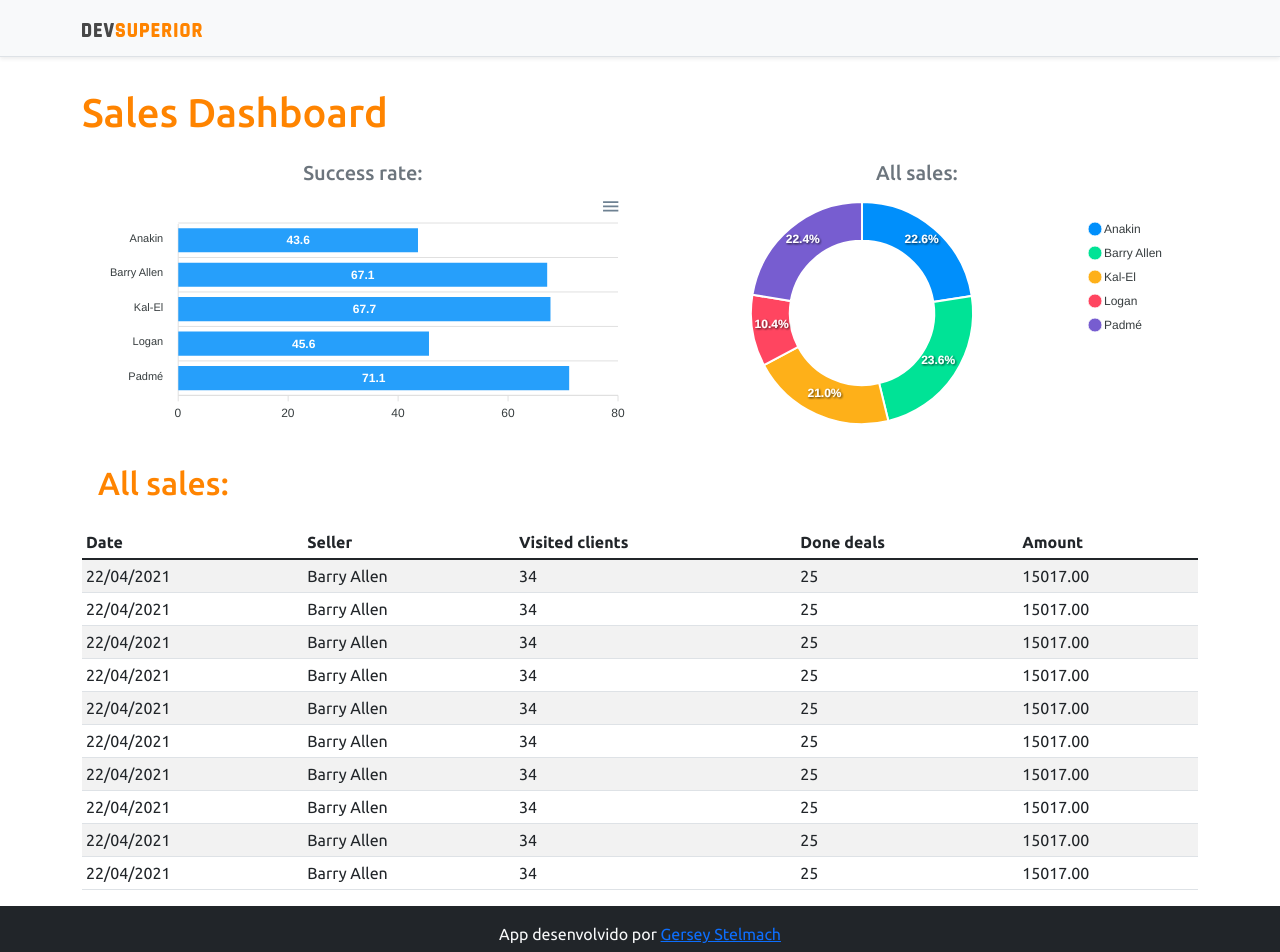
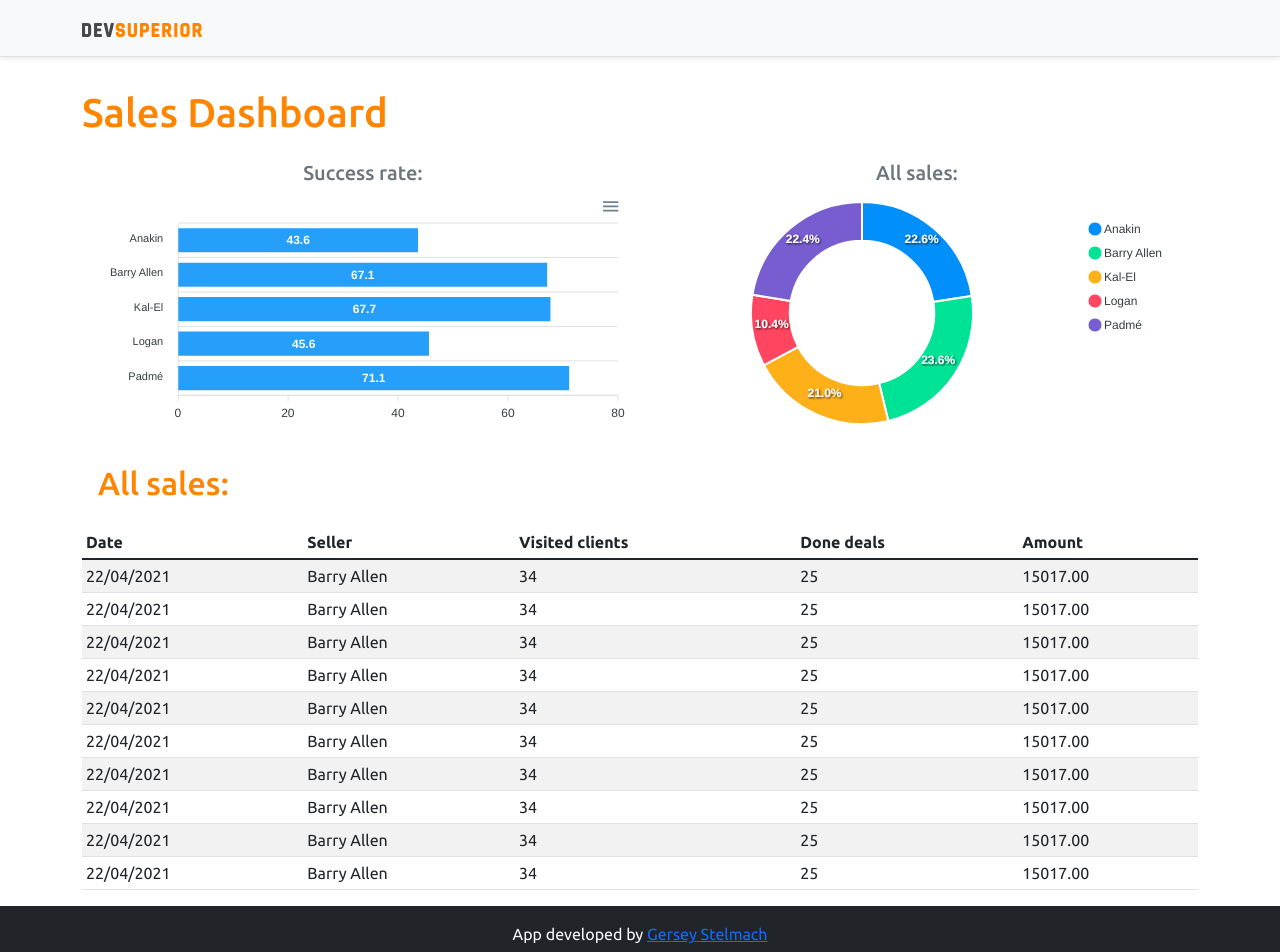
Before and after one commit to gerseystelmach/project-sds5, a React (Create React App) app in the folder frontend/: page / in a window 1280 px wide. Shown: the top 952 px of the page. Built offline with nearby package versions, Linux system fonts and the light colour scheme.

Commit message:
Translating footer to english

```diff
--- a/frontend/src/components/Footer/index.tsx
+++ b/frontend/src/components/Footer/index.tsx
@@ -2,9 +2,9 @@ const Footer = () => {
     return (
         <footer className="footer mt-auto py-3 bg-dark">
             <div className="container">
-                <p className="text-light">App desenvolvido por <a href="https://github.com/gerseystelmach" target="_blank" rel="noreferrer">Gersey Stelmach</a></p>
+                <p className="text-light">App developed by <a href="https://github.com/gerseystelmach" target="_blank" rel="noreferrer">Gersey Stelmach</a></p>
                 <p className="text-light"><small><strong>Semana Spring React</strong><br />
-                    Evento promovido pela escola DevSuperior: <a href="https://instagram.com/devsuperior.ig" target="_blank" rel="noreferrer">@devsuperior.ig</a></small></p>
+                Event promoted by the DevSuperior school: <a href="https://instagram.com/devsuperior.ig" target="_blank" rel="noreferrer">@devsuperior.ig</a></small></p>
             </div>
         </footer>
     );
```
